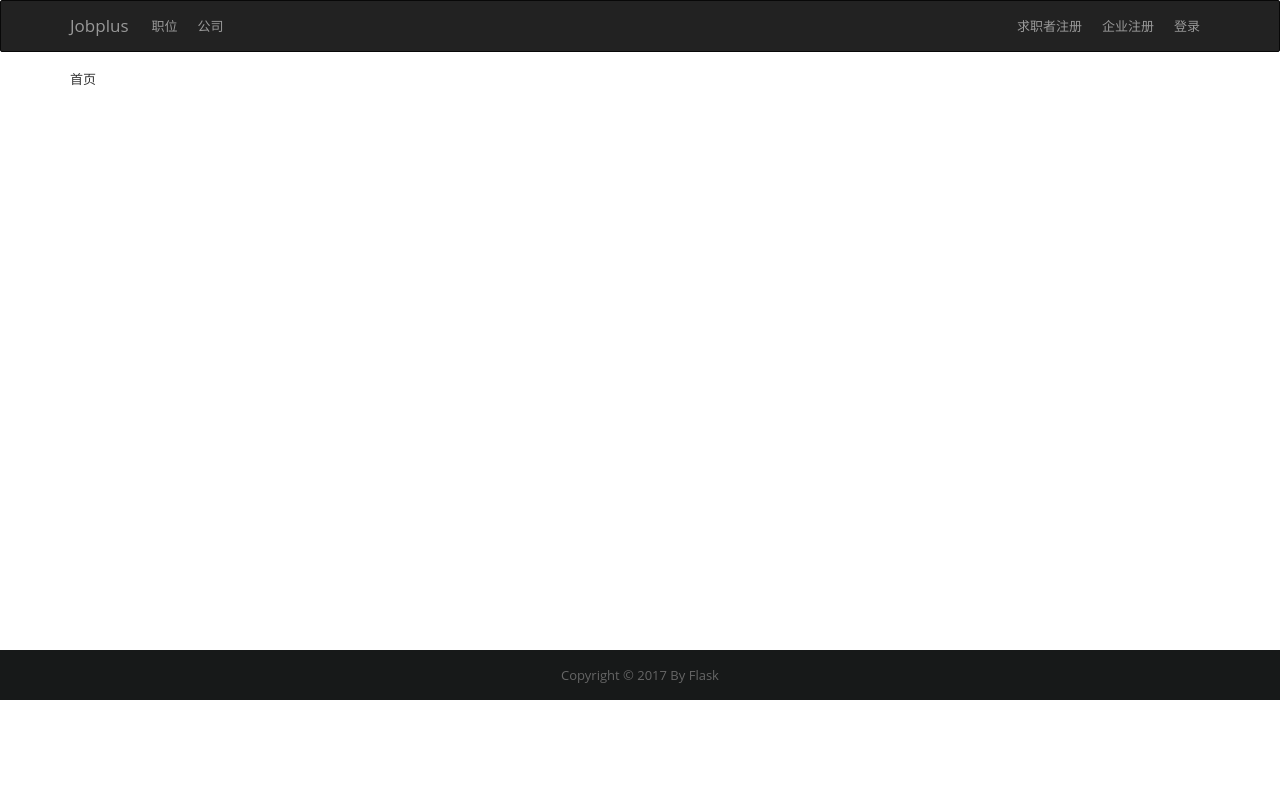
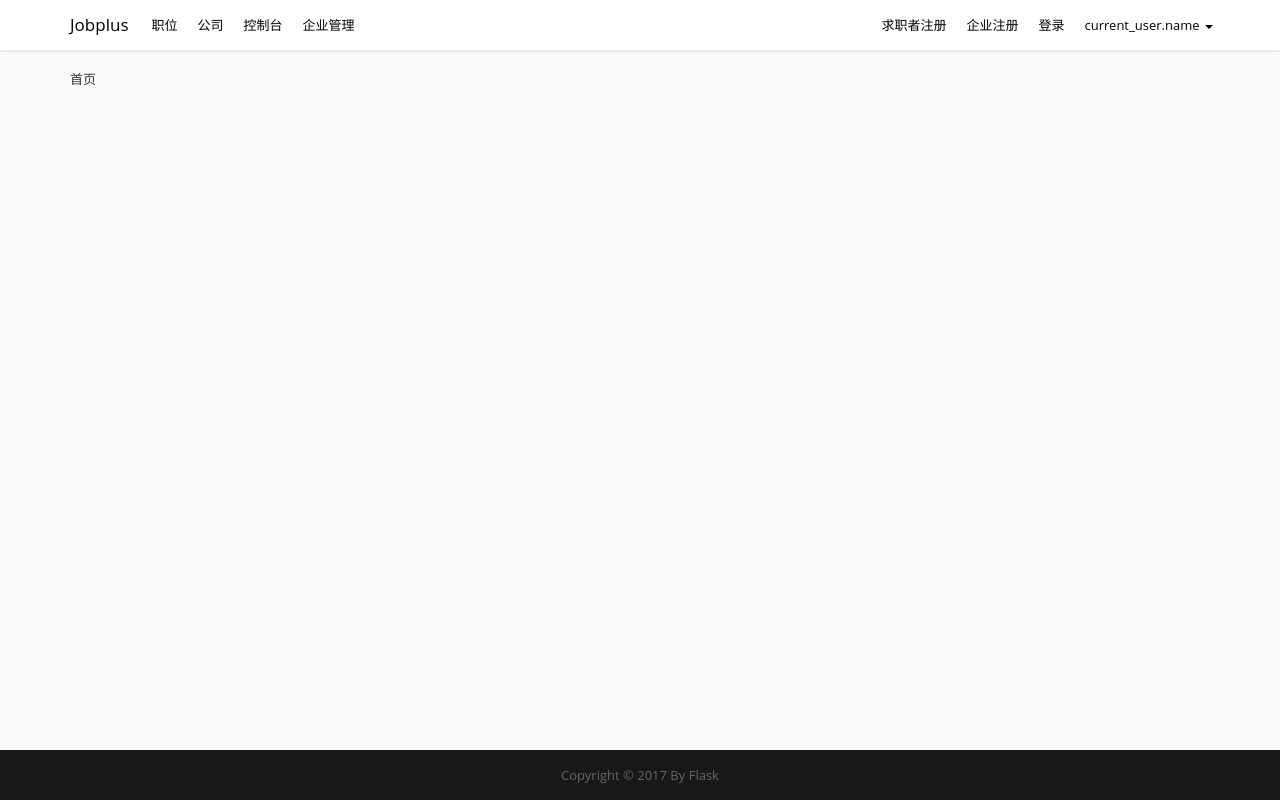
Before and after one commit to liyangworld/jobplus, a Flask app: page / in a window 1280 px wide. Run offline with Flask 2, Linux system fonts and the light colour scheme; some libraries are stand-ins or nearby versions.

Commit message:
修改基本布局样式

```diff
--- a/frontViews/static/css/main.css
+++ b/frontViews/static/css/main.css
@@ -7,9 +7,39 @@
 .simple-pagination li{
     float: none;
 }
+body{
+    padding-top: 70px;
+    padding-bottom: 50px;
+    background: #F9F9F9;
+}
 
-body > .container{
-    min-height: 580px;
+.home-header{
+    background: #fff;
+    border-width: 0;
+    box-shadow: 0 0 4px 0 #ccc;
+}
+.home-header a{
+    color:#000;
+}
+.home-header .nav > li.active > a{
+    color: #08BF91;
+}
+.home-header .nav>li>a:focus,
+.home-header .nav>li>a:hover{
+    background: #fff;
+    color: #08BF91;
+}
+.home-header .navbar-toggle{
+    border: 1px solid #ccc;
+}
+.home-header .navbar-toggle .icon-bar{
+    background: #ccc;
+}
+.footer{
+    position: fixed;
+    bottom: 0;
+    left: 0;
+    right: 0;
 }
 .copyright{
     height: 50px;
--- a/frontViews/templates/layouts/base.html
+++ b/frontViews/templates/layouts/base.html
@@ -2,6 +2,8 @@
 <html lang="zh-CN">
     <head>
         <meta charset="UTF-8">
+        <meta http-equiv="X-UA-Compatible" content="IE=edge">
+        <meta content="width=device-width, initial-scale=1, maximum-scale=1, user-scalable=no" name="viewport">
         <title>{{ title }}</title>
         <link rel="stylesheet" href="/static/css/bootstrap.min.css">
         <link rel="stylesheet" href="/static/css/message.css">
@@ -24,7 +26,6 @@
       </div>
 
         <div class="footer">
-            {% block footer %}{% endblock %}
             <div class="text-center copyright">
                 Copyright © 2017 By Flask
             </div>
--- a/frontViews/templates/layouts/header.html
+++ b/frontViews/templates/layouts/header.html
@@ -1,6 +1,6 @@
 
 
-<nav class="navbar navbar-inverse">
+<nav class="navbar navbar-fixed-top home-header">
   <div class="container">
     <!-- Brand and toggle get grouped for better mobile display -->
     <div class="navbar-header">
@@ -16,40 +16,40 @@
     <!-- Collect the nav links, forms, and other content for toggling -->
     <div class="collapse navbar-collapse" id="header-nav">
         <ul class="nav navbar-nav">
-            <li class="{% if request.path.split('/')[1] == 'job' %}active{% endif %}">
+            <li class="{% if active == 'job' %}active{% endif %}">
                 <a href="{{ url_for('front.index') }}">职位</a>
             </li>
-            <li class="{% if request.path.split('/')[1] == 'company' %}active{% endif %}">
+            <li class="{% if active == 'company' %}active{% endif %}">
                 <a href="{{ url_for('front.index') }}">公司</a>
             </li>
 
-            {% if current_user.is_authenticated and current_user.is_admin %}
-                <li class="{% if request.path.split('/')[1] == 'admin' %}active{% endif %}">
+            {% if current_user.is_authenticated and current_user.is_admin %}{% endif %}
+                <li class="{% if active == 'admin' %}active{% endif %}">
                     <a href="{{ url_for('front.index') }}">控制台</a>
                 </li>
-            {% endif %}
-            {% if current_user.is_authenticated and current_user.is_company %}
-                <li class="{% if request.path.split('/')[1] == 'admin' %}active{% endif %}">
+
+            {% if current_user.is_authenticated and current_user.is_company %}{% endif %}
+                <li class="{% if active == 'admin' %}active{% endif %}">
                     <a href="{{ url_for('front.index', company_id=current_user.id) }}">企业管理</a>
                 </li>
-            {% endif %}
+
         </ul>
 
         <ul class="nav navbar-nav navbar-right">
-          {% if not current_user.is_authenticated %}
+          {% if not current_user.is_authenticated %}{% else %}{% endif %}
             <li><a href="{{ url_for('front.userregister') }}">求职者注册</a></li>
             <li><a href="{{ url_for('front.companyregister') }}">企业注册</a></li>
             <li><a href="{{ url_for('front.login') }}">登录</a></li>
-          {% else %}
+
             <li class="dropdown">
-              <a href="#" class="dropdown-toggle" data-toggle="dropdown" role="button" aria-haspopup="true" aria-expanded="false">{{ current_user.name }}<span class="caret"></span></a>
+              <a href="#" class="dropdown-toggle" data-toggle="dropdown" role="button" aria-haspopup="true" aria-expanded="false"> current_user.name <span class="caret"></span></a>
               <ul class="dropdown-menu">
                 <li><a href="#">个人主页</a></li>
                 <li role="separator" class="divider"></li>
                 <li><a href="{{ url_for('front.logout') }}">退出登录</a></li>
             </ul>
             </li>
-          {% endif %}
+
         </ul>
 
     </div>
```
Also changed, not shown: frontViews/manage.py (line endings or trailing spaces).
